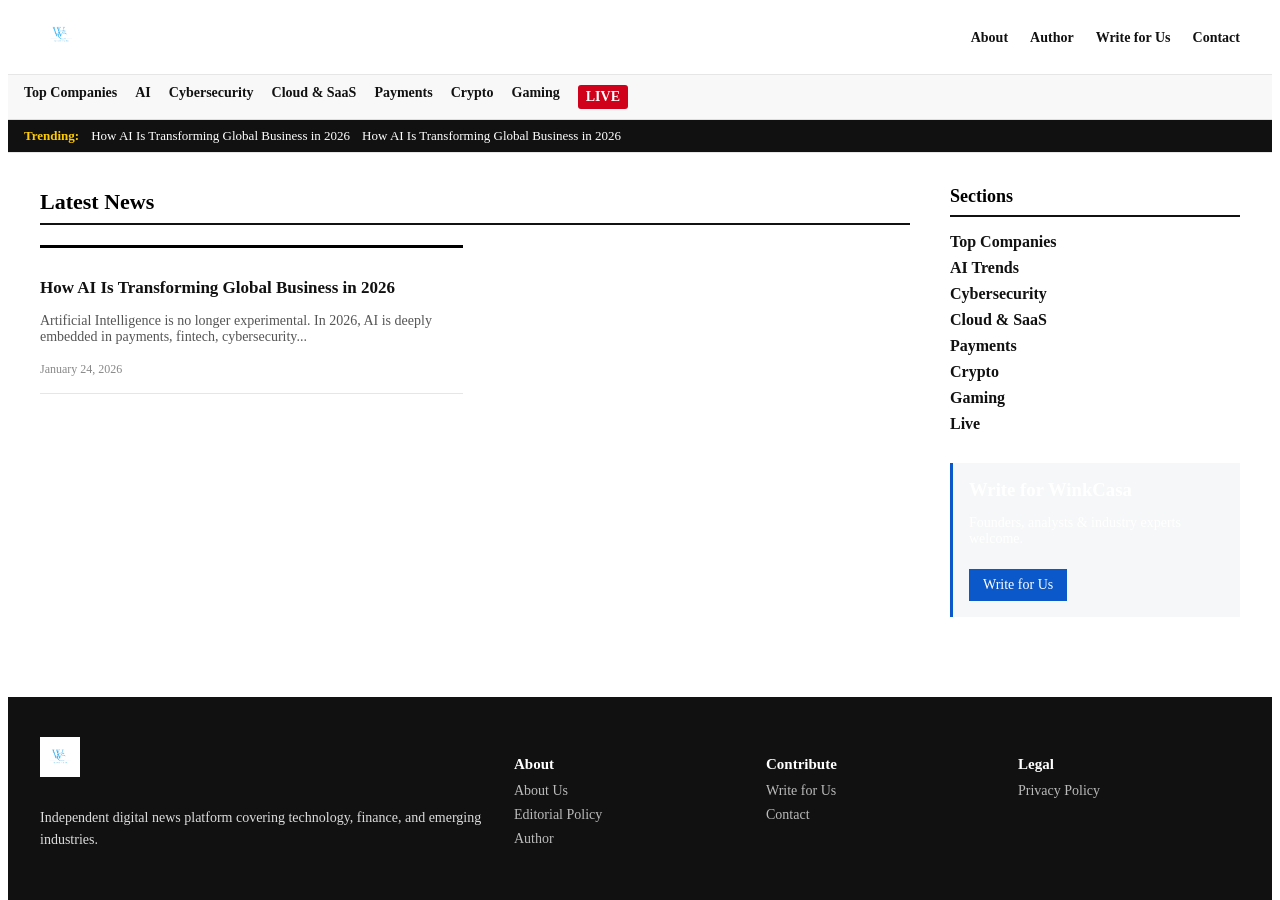
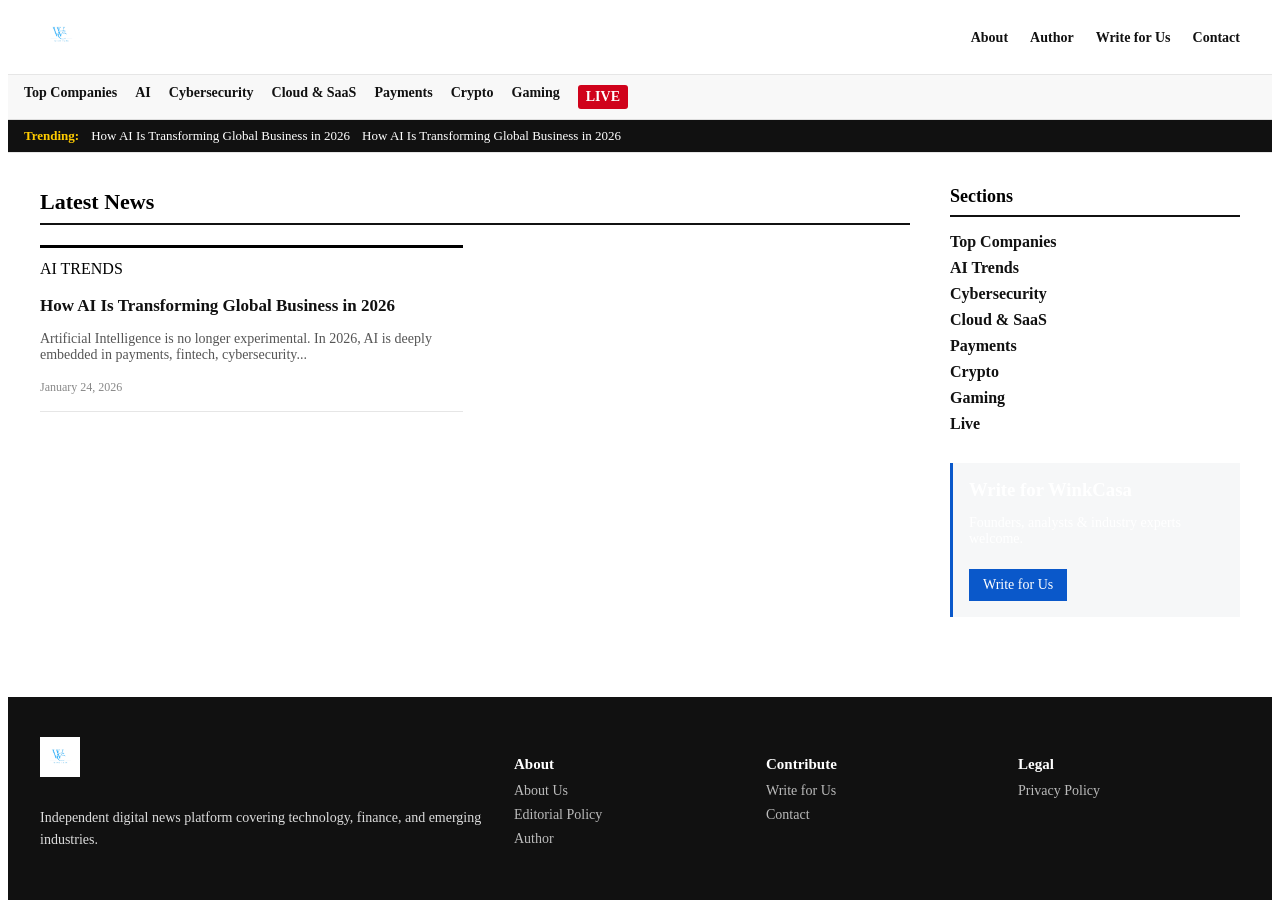
Before and after one commit to rinkeshjha623/winkcasa.com, a Jekyll site: the page built from index.md, in a window 1280 px wide and 900 px high, scrolled down 723 px. Built offline with Jekyll 4.4.1, drawn with Linux system fonts in a browser that asks for light colours.

Commit message:
Update index.md

```diff
--- a/index.md
+++ b/index.md
@@ -35,9 +35,21 @@ title: WinkCasa – Global News & Industry Updates
             <img src="{{ post.image }}" alt="{{ post.title }}">
           {% endif %}
 
-          <h3>
-            <a href="{{ post.url }}">{{ post.title }}</a>
-          </h3>
+         <div class="card-meta">
+
+  {% if post.live %}
+    <span class="badge-live">LIVE</span>
+  {% endif %}
+
+  <span class="badge category-{{ post.category }}">
+    {{ post.category | replace: "-", " " | upcase }}
+  </span>
+
+</div>
+
+<h3>
+  <a href="{{ post.url }}">{{ post.title }}</a>
+</h3>
 
           <p>{{ post.excerpt | strip_html | truncate: 120 }}</p>
 
```
